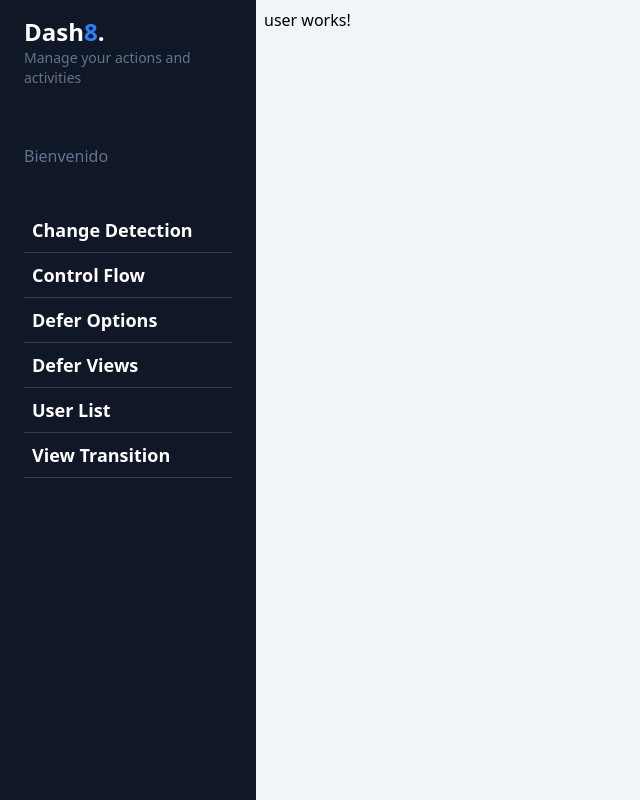
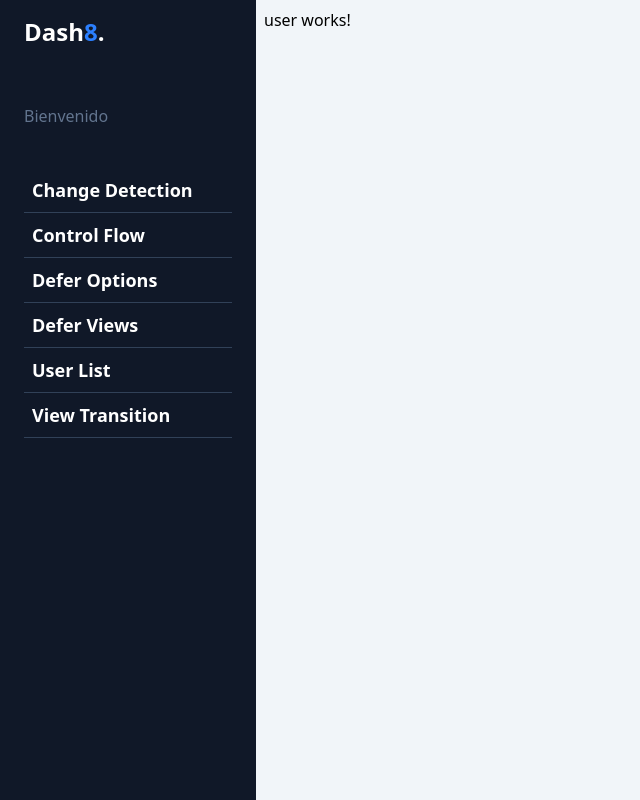
Before and after one commit to FernandoVCG33/angular-21, an Angular app in the folder my-dashboard/: page /dashboard/user/1 in a window 1280 px wide. Shown: the whole page, without its empty margins (0-640 px from the left). Built offline with nearby package versions, Linux system fonts and the light colour scheme.

Commit message:
Update welcome message in side menu to Spanish

```diff
--- a/my-dashboard/src/app/share/side-menu/side-menu.html
+++ b/my-dashboard/src/app/share/side-menu/side-menu.html
@@ -1,7 +1,7 @@
 <div id="menu" class="bg-gray-900 min-h-screen z-10 text-slate-300 w-64 left-0 h-screen overflow-y-scroll">
   <div id="logo" class="my-4 px-6">
     <h1 class="text-lg md:text-2xl font-bold text-white">Dash<span class="text-blue-500">8</span>.</h1>
-    <p class="text-slate-500 text-sm">Manage your actions and activities</p>
+
   </div>
   <div id="profile" class="px-6 py-10">
     <p class="text-slate-500">Bienvenido</p>
```
